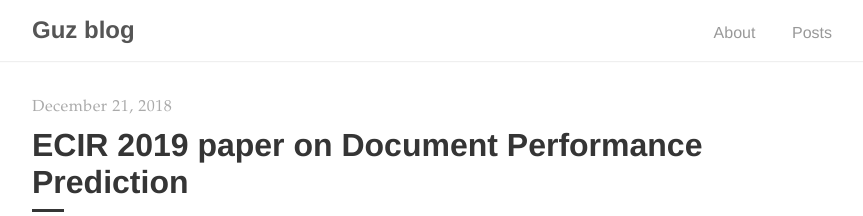
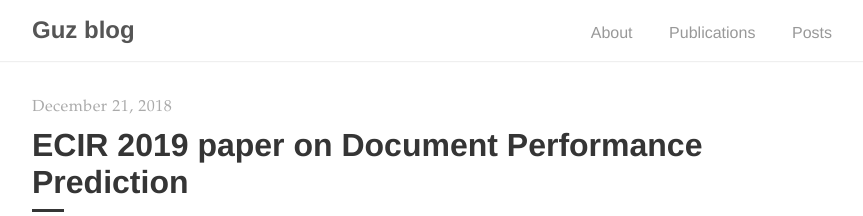
Before and after one commit to Guzpenha/guzblog_old, a Jekyll site: the page built from index.html, in a window 1280 px wide. Shown: the top 216 px of the page, without its empty margins (208-1071 px from the left). Built offline with Jekyll 4.4.1, drawn with Linux system fonts in a browser that asks for light colours; the list of posts is cut into pages by our own code.

Commit message:
adding publications page

```diff
--- a/_layouts/default.html
+++ b/_layouts/default.html
@@ -11,6 +11,7 @@
         </a>
         <ul>
           <li><a href="{{ '/about' | prepend: site.url }}">About</a></li>
+          <li><a href="{{ '/publications' | prepend: site.url }}">Publications</a></li>
           <li><a href="{{ site.baseurl }}/">Posts</a></li>
         </ul>
     </div>
```
Also changed, not shown: 18 other files.
